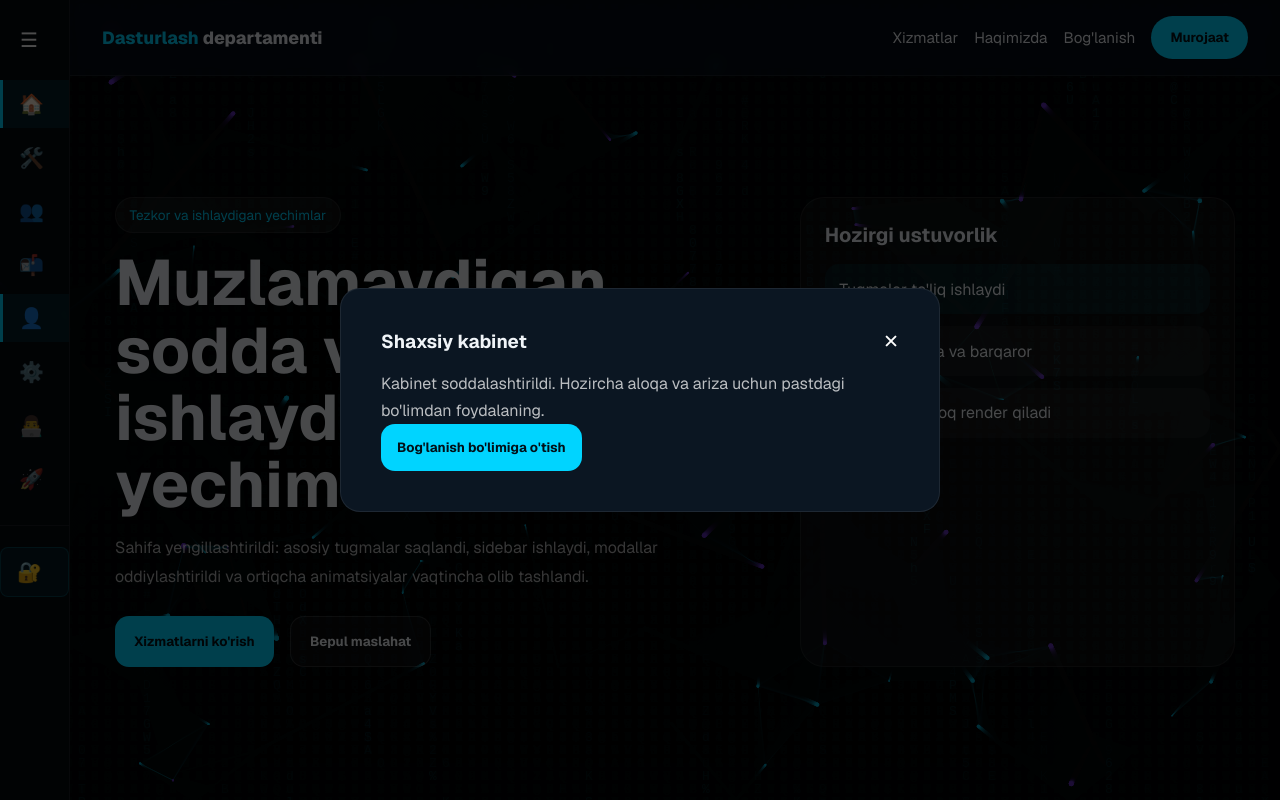
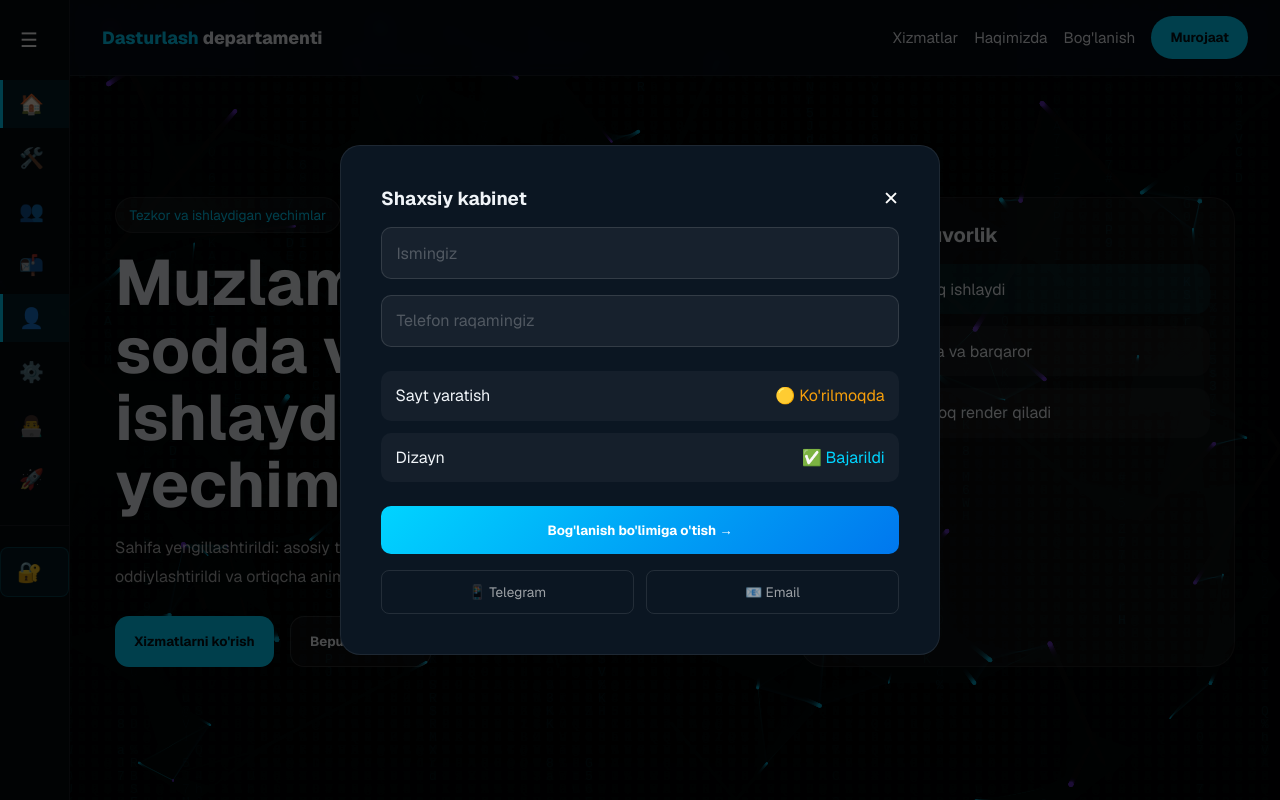
Before and after one commit to ulugbekrahimov9313-sudo/techteam, a Next.js app: page / in a window 1280 px wide. Both pictures are taken after a click on the button "👤 Shaxsiy kabinet". Shown: the top 800 px of the page. Built offline with nearby package versions, Linux system fonts and the light colour scheme.

Commit message:
fix modals and projects

```diff
--- a/app/page.tsx
+++ b/app/page.tsx
@@ -34,10 +34,12 @@ const stats = [
 ];
 
 const projects = [
-  "Korporativ saytlar",
-  "Ichki boshqaruv panellari",
-  "Mobil xizmat ilovalari",
-  "Telegram bot loyihalari",
+  { name: "Judo Monitoring", desc: "Judo federatsiyasi uchun sportchilarni kuzatish va monitoring tizimi", icon: "🥋", color: "#00d4ff" },
+  { name: "DLP System", desc: "Ma'lumotlar sizib chiqishini oldini olish va nazorat qilish tizimi", icon: "🔒", color: "#a78bfa" },
+  { name: "SM & WM", desc: "Savdo va ombor menejment tizimi — biznesni avtomatlashtirish", icon: "📊", color: "#34d399" },
+  { name: "Paynet Integration", desc: "To'lov tizimi integratsiyasi va moliyaviy operatsiyalar platformasi", icon: "💳", color: "#fb923c" },
+  { name: "Korporativ saytlar", desc: "Zamonaviy va professional biznes veb-saytlari", icon: "🌐", color: "#00d4ff" },
+  { name: "Qo'shimcha loyihalar", desc: "Yana bir nechta loyihalarimiz ustida ishlamoqdamiz...", icon: "🚀", color: "#f43f5e" },
 ];
 
 export default function Home() {
@@ -609,8 +611,10 @@ export default function Home() {
             <h2 style={{ fontSize: isMobile ? "1.8rem" : "2.6rem", marginBottom: "1.5rem" }}>Loyihalar</h2>
             <div className="projects-grid" style={{ display: "grid", gridTemplateColumns: isMobile ? "1fr" : "repeat(3, 1fr)", gap: "1rem" }}>
               {projects.map((project) => (
-                <div key={project} style={{ padding: "1.25rem", borderRadius: "20px", background: "rgba(255,255,255,0.04)", border: "1px solid rgba(255,255,255,0.08)" }}>
-                  {project}
+                <div key={project.name} style={{ padding: "1.25rem", borderRadius: "20px", background: "rgba(255,255,255,0.04)", border: "1px solid rgba(255,255,255,0.08)" }}>
+                  <div style={{ fontSize: "1.6rem", marginBottom: "0.75rem" }}>{project.icon}</div>
+                  <h3 style={{ marginTop: 0, marginBottom: "0.6rem", color: project.color }}>{project.name}</h3>
+                  <p style={{ margin: 0, color: "rgba(255,255,255,0.72)", lineHeight: 1.7 }}>{project.desc}</p>
                 </div>
               ))}
             </div>
@@ -676,7 +680,24 @@ export default function Home() {
               <h3 style={{ margin: 0 }}>Sozlamalar</h3>
               <button onClick={closeSettings} style={{ background: "transparent", border: "none", color: "#fff", cursor: "pointer", fontSize: "1.2rem" }}>✕</button>
             </div>
-            <p style={{ margin: 0, color: "rgba(255,255,255,0.72)", lineHeight: 1.7 }}>Murakkab sozlamalar vaqtincha olib tashlandi. Hozir sahifa yengil va barqaror rejimda ishlaydi.</p>
+            <div style={{ display: "flex", flexDirection: "column", gap: "1rem" }}>
+              <div style={{ display: "flex", justifyContent: "space-between", alignItems: "center", padding: "1rem", background: "rgba(255,255,255,0.04)", borderRadius: "10px" }}>
+                <span>Qorong'u rejim</span>
+                <span style={{ color: "#00d4ff" }}>✅ Yoqilgan</span>
+              </div>
+              <div style={{ display: "flex", justifyContent: "space-between", alignItems: "center", padding: "1rem", background: "rgba(255,255,255,0.04)", borderRadius: "10px" }}>
+                <span>Til</span>
+                <span style={{ color: "#00d4ff" }}>O'zbek</span>
+              </div>
+              <div style={{ display: "flex", justifyContent: "space-between", alignItems: "center", padding: "1rem", background: "rgba(255,255,255,0.04)", borderRadius: "10px" }}>
+                <span>Animatsiya</span>
+                <span style={{ color: "#00d4ff" }}>✅ Yoqilgan</span>
+              </div>
+              <div style={{ display: "flex", justifyContent: "space-between", alignItems: "center", padding: "1rem", background: "rgba(255,255,255,0.04)", borderRadius: "10px" }}>
+                <span>Bildirishnomalar</span>
+                <span style={{ color: "#00d4ff" }}>✅ Yoqilgan</span>
+              </div>
+            </div>
           </div>
         </div>
       ) : null}
@@ -747,25 +768,27 @@ export default function Home() {
               <h3 style={{ margin: 0 }}>Shaxsiy kabinet</h3>
               <button onClick={closeClientCabinet} style={{ background: "transparent", border: "none", color: "#fff", cursor: "pointer", fontSize: "1.2rem" }}>✕</button>
             </div>
-            <p style={{ color: "rgba(255,255,255,0.72)", lineHeight: 1.7, marginTop: 0 }}>Kabinet soddalashtirildi. Hozircha aloqa va ariza uchun pastdagi bo'limdan foydalaning.</p>
-            <button
-              onClick={() => {
-                closeClientCabinet();
-                scrollToSection("contact");
-              }}
-              style={{
-                padding: "0.95rem 1rem",
-                borderRadius: "14px",
-                border: "none",
-                background: "#00d4ff",
-                color: "#021018",
-                cursor: "pointer",
-                fontFamily: "inherit",
-                fontWeight: 700,
-              }}
-            >
-              Bog'lanish bo'limiga o'tish
-            </button>
+            <div>
+              <div style={{ display: "flex", flexDirection: "column", gap: "1rem", marginBottom: "1.5rem" }}>
+                <input type="text" placeholder="Ismingiz" style={{ padding: "0.9rem", borderRadius: "10px", background: "rgba(255,255,255,0.05)", border: "1px solid rgba(255,255,255,0.12)", color: "#fff", fontSize: "1rem", fontFamily: "inherit", outline: "none" }} />
+                <input type="tel" placeholder="Telefon raqamingiz" style={{ padding: "0.9rem", borderRadius: "10px", background: "rgba(255,255,255,0.05)", border: "1px solid rgba(255,255,255,0.12)", color: "#fff", fontSize: "1rem", fontFamily: "inherit", outline: "none" }} />
+              </div>
+              <div style={{ display: "flex", flexDirection: "column", gap: "0.75rem", marginBottom: "1.5rem" }}>
+                <div style={{ padding: "0.9rem", borderRadius: "10px", background: "rgba(255,255,255,0.04)", display: "flex", justifyContent: "space-between" }}>
+                  <span>Sayt yaratish</span><span style={{ color: "#f59e0b" }}>🟡 Ko'rilmoqda</span>
+                </div>
+                <div style={{ padding: "0.9rem", borderRadius: "10px", background: "rgba(255,255,255,0.04)", display: "flex", justifyContent: "space-between" }}>
+                  <span>Dizayn</span><span style={{ color: "#00d4ff" }}>✅ Bajarildi</span>
+                </div>
+              </div>
+              <button onClick={() => { closeClientCabinet(); scrollToSection("contact"); }} style={{ padding: "0.95rem 1rem", width: "100%", borderRadius: "10px", border: "none", background: "linear-gradient(135deg,#00d4ff,#0077ee)", color: "#fff", cursor: "pointer", fontFamily: "inherit", fontWeight: 700 }}>
+                Bog'lanish bo'limiga o'tish →
+              </button>
+              <div style={{ marginTop: "1rem", display: "flex", gap: "0.75rem" }}>
+                <a href="https://t.me/+998938229313" style={{ flex: 1, padding: "0.75rem", textAlign: "center", borderRadius: "8px", border: "1px solid rgba(255,255,255,0.1)", color: "rgba(255,255,255,0.6)", textDecoration: "none", fontSize: "0.85rem" }}>📱 Telegram</a>
+                <a href="mailto:ulugbekrakximov4@gmail.com" style={{ flex: 1, padding: "0.75rem", textAlign: "center", borderRadius: "8px", border: "1px solid rgba(255,255,255,0.1)", color: "rgba(255,255,255,0.6)", textDecoration: "none", fontSize: "0.85rem" }}>📧 Email</a>
+              </div>
+            </div>
           </div>
         </div>
       ) : null}
```
